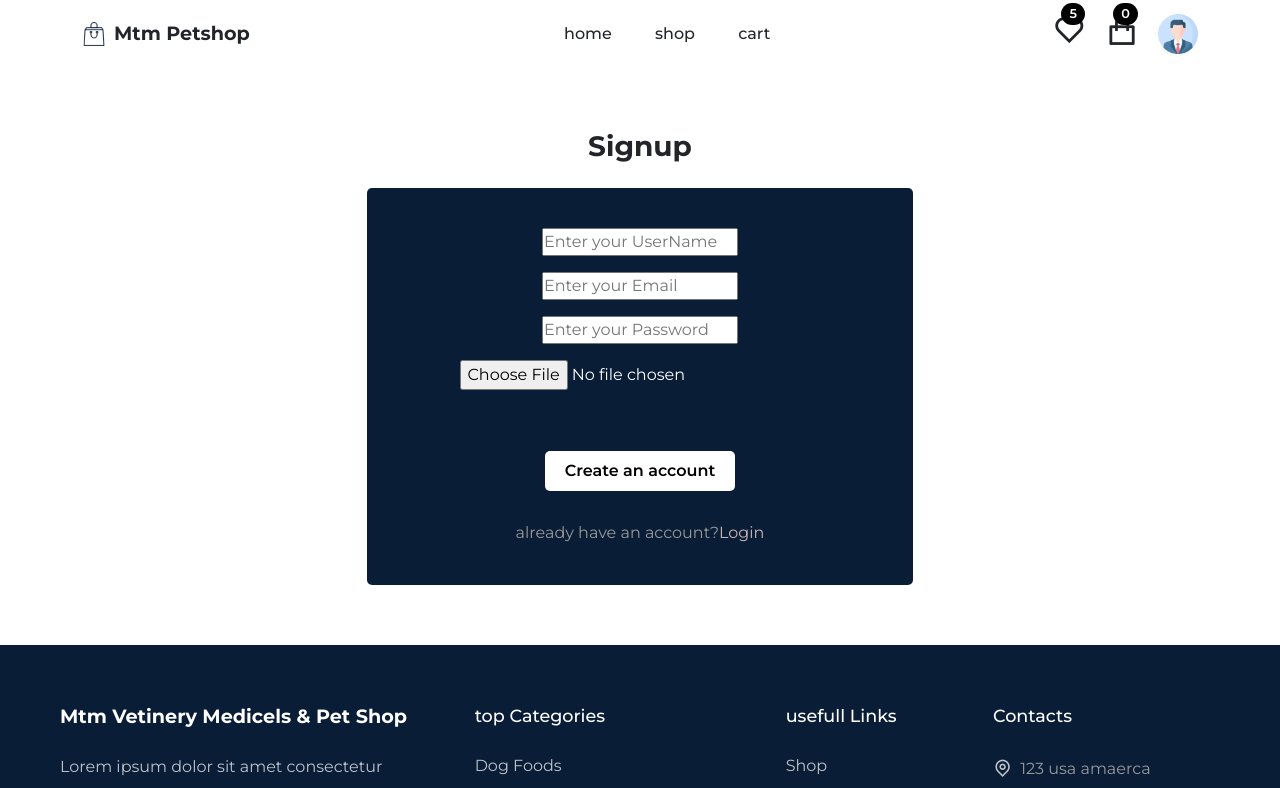
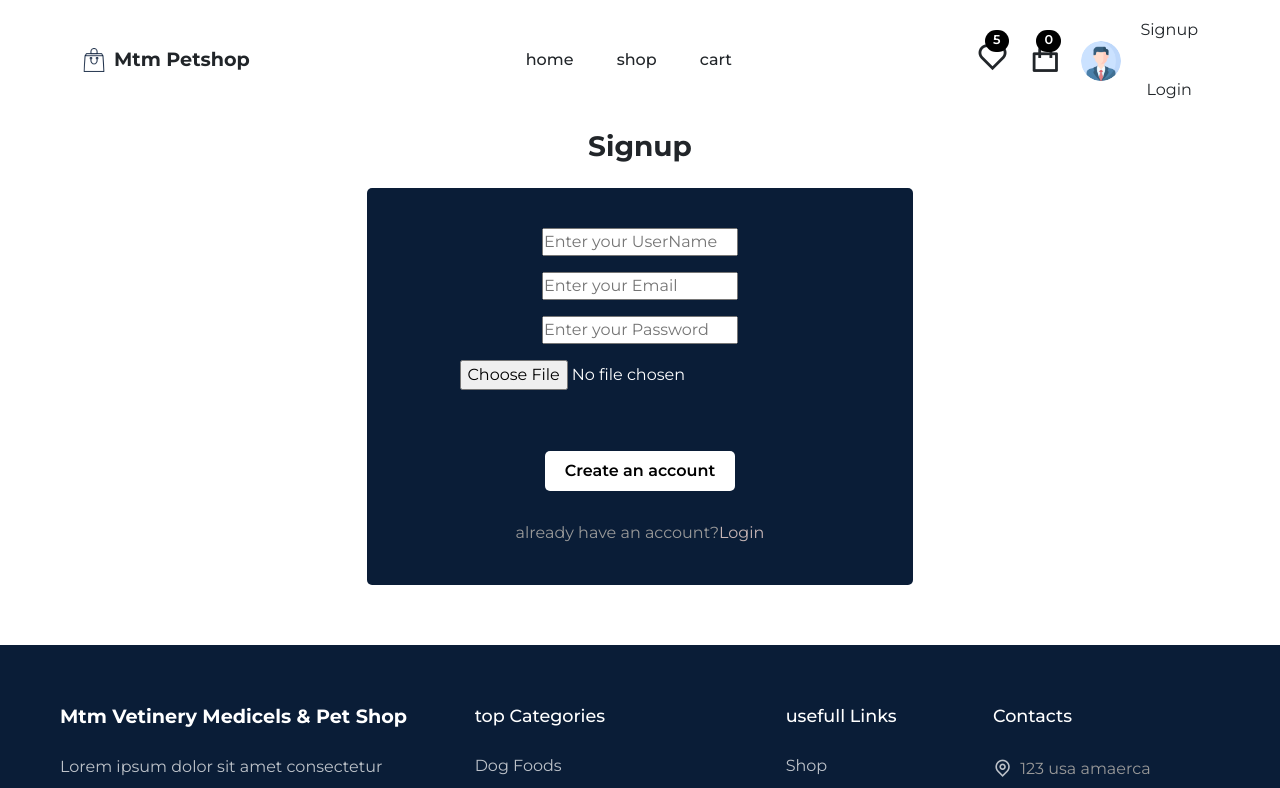
Before and after one commit to hafnahou/PetShop, a React (Create React App) app: page /signup in a window 1280 px wide. Shown: the top 788 px of the page. Built offline with nearby package versions, Linux system fonts and the light colour scheme; no server answers.

Commit message:
bug fix auth

```diff
--- a/src/components/Header/Header.css
+++ b/src/components/Header/Header.css
@@ -71,12 +71,43 @@
 }
 
 
-.nav__icons span img{
+.nav__icons .profile img{
     width: 40px;
     height: 40px;
     cursor: pointer;
+    border-radius: 50%;
+
 
 }
+
+.nav__icons .profile{
+    position: relative;
+    z-index: 9;
+
+}
+
+.nav__icons .profile .profile__actions{
+    position: absolute;
+    top: 98%;
+    left: 0;
+    width: 150px;
+    z-index: 10;
+    padding: 15px;
+    align-items: center;
+    flex-direction: column;
+    background: var(--card-bg-01);
+    line-height: 30px;
+    display: none;
+    cursor: pointer;
+
+
+}
+
+.show__profileActions{
+    display: block;
+}
+
+
 .mobile__menu {
     font-size: 1.3rem;
     color: var(--pramary-color);
--- a/src/components/Header/Header.jsx
+++ b/src/components/Header/Header.jsx
@@ -8,6 +8,11 @@ import logo from '../../assets/images/eco-logo.png'
 import userIcon from '../../assets/images/user-icon.png'
 import { Container,Row,Badge } from 'reactstrap'
 import { useSelector } from 'react-redux'
+import useAuth from '../../costum-hooks/useAuth'
+import { Link } from 'react-router-dom'
+import { signOut } from 'firebase/auth'
+import {auth} from '../../FireBase/Firebase.config'
+import { toast } from 'react-toastify'
 
 
 const nav__links =[
@@ -32,8 +37,11 @@ const Header = () => {
    //to find totel quantity of product
   const totalQuantity = useSelector(state=>state.cart.totalQuantity)
 
+  const profileActionref =useRef(null)
+
   const menuRef =useRef(null)
   const navigate =useNavigate();
+  const {currentUser} =useAuth()  //to show user icon
 
   const stickyHeaderfunc = () =>{
     window.addEventListener('scroll',()=>{
@@ -46,6 +54,13 @@ const Header = () => {
       }
     })
   }
+     const logout =()=>{
+        signOut(auth).then(()=>{
+           toast.success("logged out")
+        }).catch(err=>{
+          toast.error(err.message)
+        })
+     }
 
     useEffect(()=>{
       stickyHeaderfunc()
@@ -61,6 +76,9 @@ const Header = () => {
     const navigateToCart =()=>{
         navigate('/Cart')   //routing to cart
     }
+
+    const toggleProfileActions =()=>
+    profileActionref.current.classList.toggle('show__profileActions')
 
 
   return <header className='header' ref={hederRef}>
@@ -107,9 +125,26 @@ const Header = () => {
                 <i class="ri-shopping-bag-line"></i>
                 </span>
 
-                <span>
-                  <motion.img whileTap={{scale:1.1}} src={userIcon} alt="" />
-                </span>
+                <div className='profile'>
+                  <motion.img whileTap={{scale:1.1}}
+                   src={currentUser?currentUser.photoURL: userIcon} alt=""
+                    onClick={toggleProfileActions} />
+
+
+                </div>
+
+                <div className="profile__actions" ref={profileActionref}
+                  onClick={toggleProfileActions}>
+                     {
+                      currentUser ? (
+                        <span onClick={logout}>Logout</span>
+                         ):(
+                       <div className='d-flex align-items-center justify-content-center flex-column'>
+                            <Link to='/signup'>Signup</Link>
+                            <Link to='/login'>Login</Link>
+                      </div>
+                     )}
+                </div>
 
                 <div className="mobile__menu">
                 <span onClick={menuToggle}>
--- /dev/null
+++ b/src/costum-hooks/useAuth.js
@@ -0,0 +1,29 @@
+import  { useEffect, useState } from 'react'
+import {onAuthStateChanged} from 'firebase/auth'
+import {auth} from '../FireBase/Firebase.config'
+
+
+const useAuth = () => {
+
+    const [currentUser,setCurrentUser]=useState({})
+
+    useEffect(()=>{
+        onAuthStateChanged(auth, (user)=>{
+            if(user){
+                setCurrentUser(user)
+
+            }
+            else{
+                setCurrentUser(null)
+            }
+        })
+    })
+
+
+  return {
+    currentUser,
+
+  }
+}
+
+export default useAuth
--- a/src/pages/Login.jsx
+++ b/src/pages/Login.jsx
@@ -1,14 +1,46 @@
 import React, { useState } from 'react'
 import Helmet from '../components/Helmet/Helmet'
 import { Container,Row,Col,Form,FormGroup } from 'reactstrap'
-import { Link } from 'react-router-dom'
+import { Link,useNavigate } from 'react-router-dom'
+import { signInWithEmailAndPassword } from 'firebase/auth'
+import {auth} from '../FireBase/Firebase.config'
+import {toast} from 'react-toastify'
+
 
 import '../Style/login.css'
+
 const Login = () => {
 
   const [email,setEmail]=useState('')
 
   const [password,setPassword]=useState('')
+
+  const [loading,setLoading]=useState(false)
+
+  const navigate =useNavigate();
+
+  const signIn =async (e)=>{
+    e.preventDefault();
+    setLoading(true)
+
+
+    try {
+
+      const userCredintial =await signInWithEmailAndPassword(auth,email,password)
+
+      const user =userCredintial.user
+      console.log(user)
+
+      setLoading(false)
+      toast.success('Success logged in')
+      navigate('/Checkout')
+
+    }
+    catch (error) {
+      setLoading(false)
+      toast.error(error.message)
+    }
+  }
 
 
   return (
@@ -16,10 +48,12 @@ const Login = () => {
        <section>
            <Container>
                <Row>
+                   {
+                    loading ? <Col lg='12' className='text-center'><h5 className='fw-bold'>Loading...</h5></Col> :
                     <Col lg='6' className='m-auto text-center'>
                     <h3 className='fw-bold mb-4'>Login</h3>
 
-                      <Form className='auth__form'>
+                    <Form className='auth__form' onSubmit={signIn}>
                        <FormGroup className='form__group'>
                               <input type="email" placeholder='Enter your Email' value={email}
                                onChange={e=> setEmail(e.target.value)}  />
@@ -36,6 +70,7 @@ const Login = () => {
                     </Form>
 
                 </Col>
+                   }
                </Row>
            </Container>
        </section>
--- /dev/null
+++ b/src/routers/Protectedroute.js
@@ -0,0 +1,15 @@
+
+import React from 'react'
+import useAuth from '../costum-hooks/useAuth'
+import { Navigate } from 'react-router-dom'
+
+
+const Protectedroute = ({children}) => {
+
+    const {currentUser}= useAuth()
+
+
+    return currentUser ? children : <Navigate to="/login"/>
+}
+
+export default Protectedroute
--- a/src/routers/Routers.js
+++ b/src/routers/Routers.js
@@ -7,6 +7,9 @@ import ProductDetails from '../pages/ProductDetails'
 import  Checkout  from '../pages/Checkout'
 import Login from '../pages/Login'
 import Signup from '../pages/Signup'
+import Protectedroute from './Protectedroute'
+
+
 import { Route, Routes,Navigate } from 'react-router-dom'
 
 
@@ -19,7 +22,9 @@ const Routers=()=> {
     <Route path='shop' element={<Shop/>} />
     <Route path='shop/:id' element={<ProductDetails/>} />
     <Route path='cart' element={<Cart/>} />
-    <Route path='checkout' element={<Checkout/>} />
+    <Route path='checkout' element={<Protectedroute>
+           <Checkout/>
+    </Protectedroute>} />
     <Route path='login' element={<Login/>} />
     <Route path='signup' element={<Signup/>} />
   </Routes>
```
Lines whose indentation alone changed are shown as unchanged.
